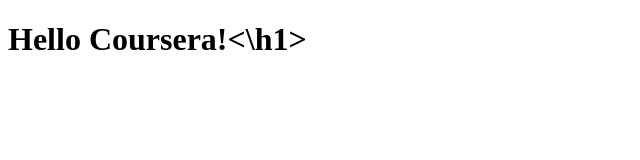
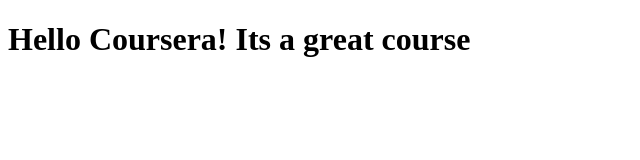
Before and after one commit to DersTK/coursera-test, a plain HTML site: page site/index.html in a window 1280 px wide. Shown: the whole page, without its empty margins (0-640 px from the left). Drawn offline with Linux system fonts and the light colour scheme.

Commit message:
small addition to page content

```diff
--- a/site/index.html
+++ b/site/index.html
@@ -6,6 +6,6 @@
 	<title>Hello World</title>
 </head>
 <body>
-<h1>Hello Coursera!<\h1>
+<h1>Hello Coursera! Its a great course
 </body>
 </html>
```
